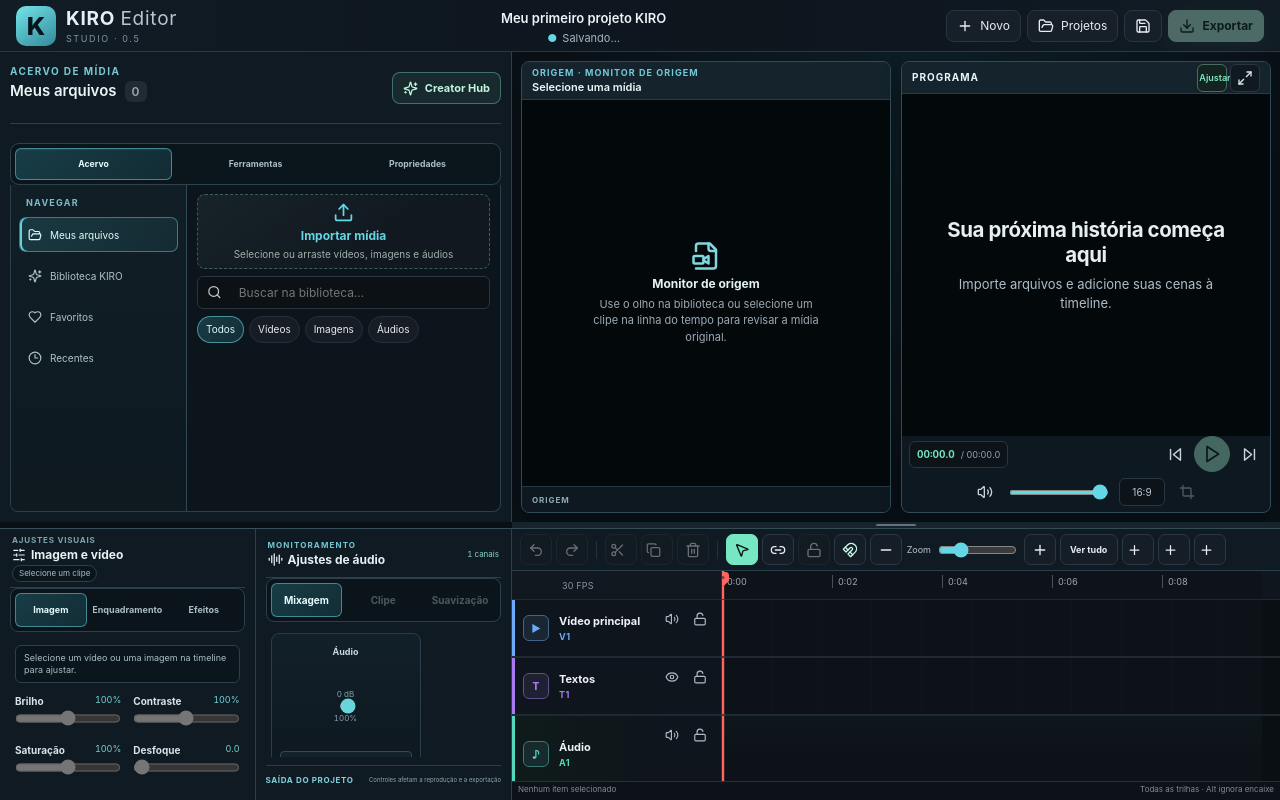
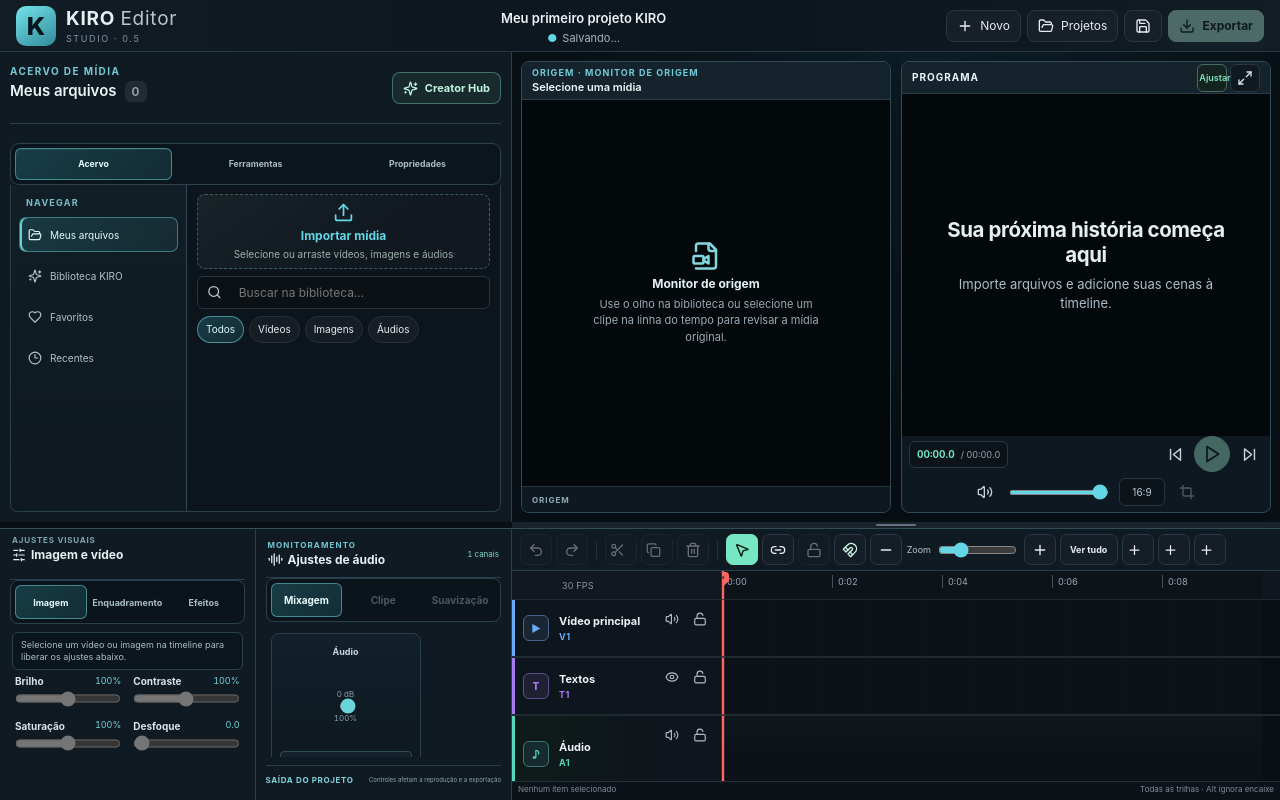
Before and after one commit to kiroaventureiro/kiro-editor, a React (Vite) app: page / in a window 1280 px wide. Built offline with nearby package versions, Linux system fonts and the light colour scheme.

Commit message:
Use image adjustment space for selection guidance

```diff
--- a/src/components/EffectsControl.tsx
+++ b/src/components/EffectsControl.tsx
@@ -75,26 +75,28 @@ export default function EffectsControl({
 
   const selectionHint = unavailable ? (
     <p className="effect-control-hint">
-      Selecione um vídeo ou uma imagem na timeline para ajustar.
+      Selecione um vídeo ou imagem na timeline para liberar os ajustes abaixo.
     </p>
   ) : null;
 
   return (
     <section className="effects-control" aria-label="Ajustes de imagem">
-      <header className="dock-panel-heading">
+      <header className={`dock-panel-heading ${clip ? "has-selection" : "no-selection"}`}>
         <div className="effects-heading-copy">
           <span className="dock-eyebrow">AJUSTES VISUAIS</span>
           <strong>
             <SlidersHorizontal size={14} aria-hidden="true" /> Imagem e vídeo
           </strong>
         </div>
+        {clip && (
           <span
             className="effects-selection"
-          title={clip?.name ?? "Nenhum clipe selecionado"}
-          aria-label={clip?.name ? `Clipe selecionado: ${clip.name}` : "Nenhum clipe selecionado"}
+            title={clip.name}
+            aria-label={`Clipe selecionado: ${clip.name}`}
           >
-          {clip?.name ?? "Selecione um clipe"}
+            {clip.name}
           </span>
+        )}
       </header>
 
       <nav className="dock-tool-tabs" role="tablist" aria-label="Ferramentas de imagem">
@@ -120,23 +122,27 @@ export default function EffectsControl({
         aria-labelledby={`image-tab-${tool}`}
       >
         {tool === "image" && (
+          <div className="image-tool-stack">
+            {selectionHint}
             <div className="effect-control-grid">
               {range("Brilho", "brightness", 0, 2, 0.01, 1, (v) => `${Math.round(v * 100)}%`)}
               {range("Contraste", "contrast", 0, 2, 0.01, 1, (v) => `${Math.round(v * 100)}%`)}
               {range("Saturação", "saturation", 0, 2, 0.01, 1, (v) => `${Math.round(v * 100)}%`)}
               {range("Desfoque", "blur", 0, 20, 0.1, 0, (v) => v.toFixed(1))}
-            {selectionHint}
+            </div>
           </div>
         )}
 
         {tool === "framing" && (
+          <div className="image-tool-stack">
+            {selectionHint}
             <div className="effect-control-grid">
               {range("Horizontal", "x", -100, 100, 1, 0, (v) => String(Math.round(v)))}
               {range("Vertical", "y", -100, 100, 1, 0, (v) => String(Math.round(v)))}
               {range("Escala", "scale", 0.1, 4, 0.05, 1, (v) => `${Math.round(v * 100)}%`)}
               {range("Rotação", "rotation", -180, 180, 1, 0, (v) => `${Math.round(v)}°`)}
               {range("Opacidade", "opacity", 0, 1, 0.01, 1, (v) => `${Math.round(v * 100)}%`)}
-            {selectionHint}
+            </div>
           </div>
         )}
 
```
Lines whose indentation alone changed are shown as unchanged.
